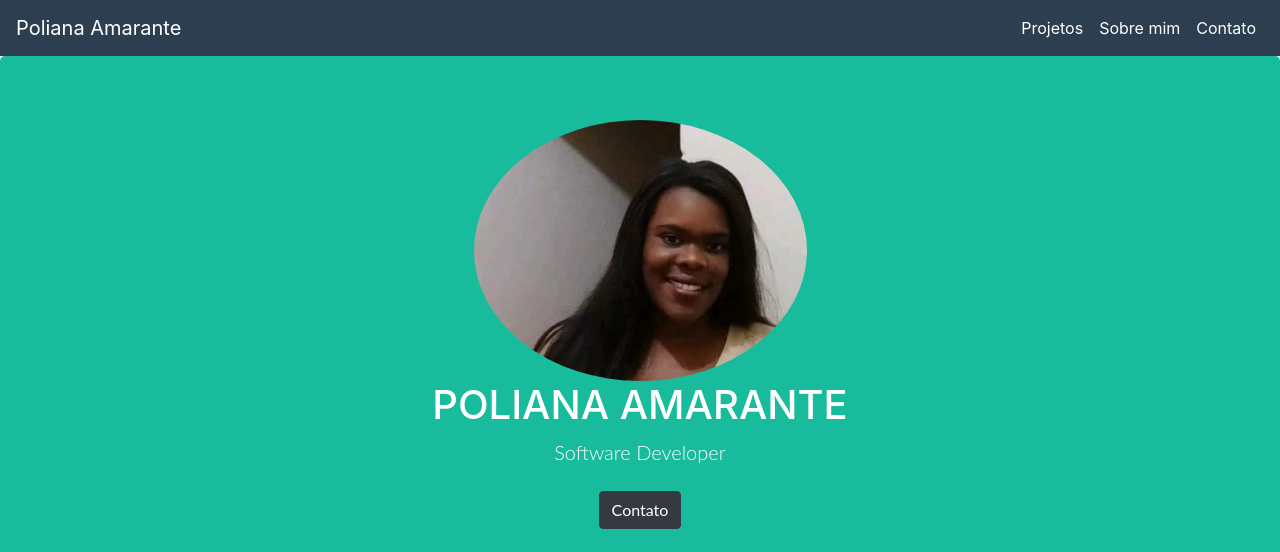
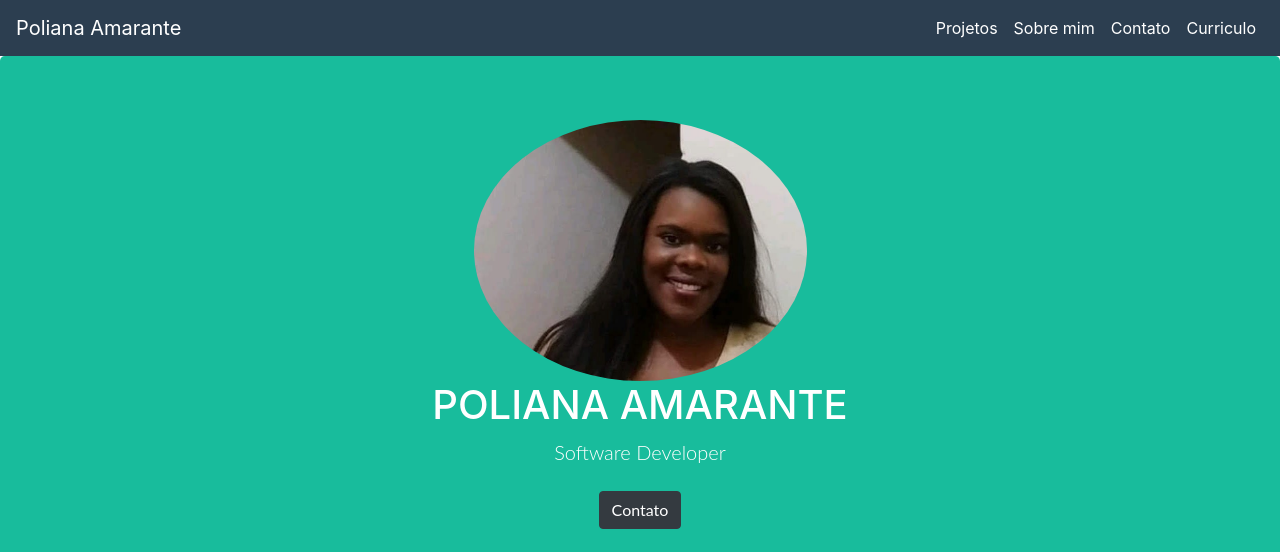
Before and after one commit to POLLY1515/github.io, a plain HTML site: page index.html in a window 1280 px wide. Shown: the top 552 px of the page. Drawn offline with nearby package versions, Linux system fonts and the light colour scheme.

Commit message:
Adicionando documento ao portifolio

```diff
--- a/index.html
+++ b/index.html
@@ -106,6 +106,9 @@
                 <li>
                     <a href="#contato" class="nav-link" style=color:white>Contato</a>
                 </li>
+                <li>
+                    <a href="https://drive.google.com/file/d/10JDZ-1IjFrfSdvAh-kFMuEpfhHo0HzEe/view?usp=sharing" class="nav-link" style=color:white>Curriculo</a>
+                </li>
             </ul>
         </div>
     </nav>
@@ -121,8 +124,10 @@
             <p>
                 <a href="#contato" class="btn btn-dark my-2">Contato</a>
             </p>
+
             <a href="https://github.com/POLLY1515"><i style="color:white" class="fab fa-github"></i></a>
             <a href="https://www.linkedin.com/in/polianaamarante/"><i style="color:white" class="fab fa-linkedin"></i></a>
+
         </div>
     </section>
     <!-- Projects -->
```
